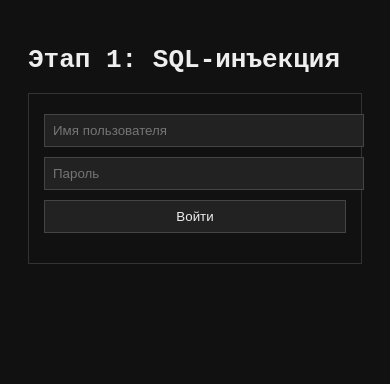
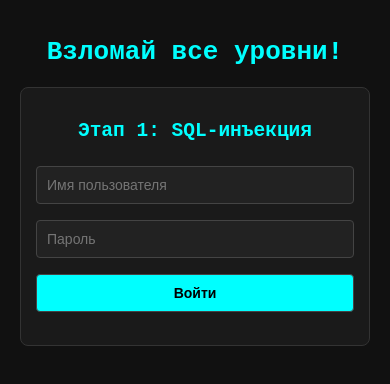
Before and after one commit to kirill-Fe/injection, a plain HTML site: page index.html in a window 390 px wide. Drawn offline with Linux system fonts and the light colour scheme.

Commit message:
Update index.html

```diff
--- a/index.html
+++ b/index.html
@@ -2,39 +2,73 @@
 <html lang="ru">
 <head>
   <meta charset="UTF-8">
-  <title>Учебный взлом -- уровень за уровнем</title>
+  <meta name="viewport" content="width=device-width, initial-scale=1">
+  <title>Учебный взлом — уровень за уровнем</title>
   <style>
+    * {
+      box-sizing: border-box;
+    }
     body {
       background: #111;
       color: #eee;
       font-family: monospace;
+      margin: 0;
       padding: 20px;
+    }
+    h1, h2 {
+      color: #0ff;
+      text-align: center;
     }
     .section {
       border: 1px solid #333;
       padding: 15px;
-      margin-bottom: 20px;
+      margin: 20px auto;
+      max-width: 600px;
       display: none;
+      background: #1a1a1a;
+      border-radius: 8px;
     }
     .section.active {
       display: block;
+    }
+    form, .output {
+      width: 100%;
     }
     input, textarea, button {
       background: #222;
       color: #eee;
       border: 1px solid #444;
-      padding: 8px;
-      margin: 5px 0;
+      padding: 10px;
+      margin: 8px 0;
       width: 100%;
+      font-size: 16px;
+      border-radius: 4px;
     }
-    h2 { color: #0ff; }
-    .output { color: #0f0; margin-top: 10px; }
+    button {
+      cursor: pointer;
+      background: #0ff;
+      color: #000;
+      font-weight: bold;
+    }
+    .output {
+      margin-top: 10px;
+      color: #0f0;
+      white-space: pre-wrap;
+    }
+    @media (max-width: 500px) {
+      input, textarea, button {
+        font-size: 14px;
+      }
+    }
   </style>
 </head>
 <body>
 
-<h1>Этап 1: SQL-инъекция</h1>
+<h1>Взломай все уровни!</h1>
+
+<!-- Уровни -->
 <div class="section active" id="step1">
+  <h2>Этап 1: SQL-инъекция</h2>
   <form onsubmit="checkSQL(event)">
     <input type="text" id="sqlUser" placeholder="Имя пользователя">
     <input type="password" id="sqlPass" placeholder="Пароль">
@@ -78,27 +112,24 @@
 </div>
 
 <script>
-  // Переход к следующему этапу
   function goToStep(stepId) {
     document.querySelectorAll(".section").forEach(s => s.classList.remove("active"));
     document.getElementById(stepId).classList.add("active");
-    window.scrollTo(0, 0);
+    window.scrollTo({ top: 0, behavior: 'smooth' });
   }
 
-  // Этап 1: SQL Injection
   function checkSQL(e) {
     e.preventDefault();
     const u = document.getElementById("sqlUser").value;
     const p = document.getElementById("sqlPass").value;
     if (u === "' OR '1'='1" && p === "' OR '1'='1") {
-      document.getElementById("sqlOut").innerHTML = "Успех! Добро пожаловать.";
+      document.getElementById("sqlOut").innerText = "Успех! Добро пожаловать.";
       setTimeout(() => goToStep("step2"), 1000);
     } else {
       document.getElementById("sqlOut").innerText = "Ошибка входа.";
     }
   }
 
-  // Этап 2: Reflected XSS
   function checkXSS(e) {
     e.preventDefault();
     const input = document.getElementById("xssInput").value;
@@ -108,7 +139,6 @@
     }
   }
 
-  // Этап 3: Stored XSS
   function storeComment() {
     const comment = document.getElementById("xssStore").value;
     let prev = localStorage.getItem("xss_comments") || "";
@@ -122,18 +152,11 @@
     const stored = localStorage.getItem("xss_comments") || "";
     const container = document.getElementById("storedComments");
     container.innerHTML = stored;
-
-    // Автоматический переход если XSS сработал
-    // Ждём, что скрипт вызовет `xssLevelComplete()`
-    setTimeout(() => {
-      if (stored.includes("<script>") || stored.includes("onerror")) {
-        // Примитивная проверка, сработал ли скрипт
-        goToStep("step4");
-      }
-    }, 2000);
+    if (stored.includes("<script>") || stored.includes("onerror")) {
+      setTimeout(() => goToStep("step4"), 1500);
+    }
   }
 
-  // Этап 4: File Upload
   document.getElementById("uploadForm").addEventListener("submit", function(e) {
     e.preventDefault();
     const file = document.getElementById("fileInput").files[0];
@@ -145,7 +168,6 @@
     }
   });
 
-  // Этап 5: Directory Traversal
   function checkTraversal(e) {
     e.preventDefault();
     const input = document.getElementById("traversalInput").value;
@@ -156,13 +178,12 @@
     }
   }
 
-  // Автоматический переход от XSS (если выполнен скрипт)
   window.xssLevelComplete = function() {
     goToStep("step4");
   }
 
-  // Автозагрузка комментариев при загрузке страницы
   loadComments();
 </script>
+
 </body>
 </html>
```
